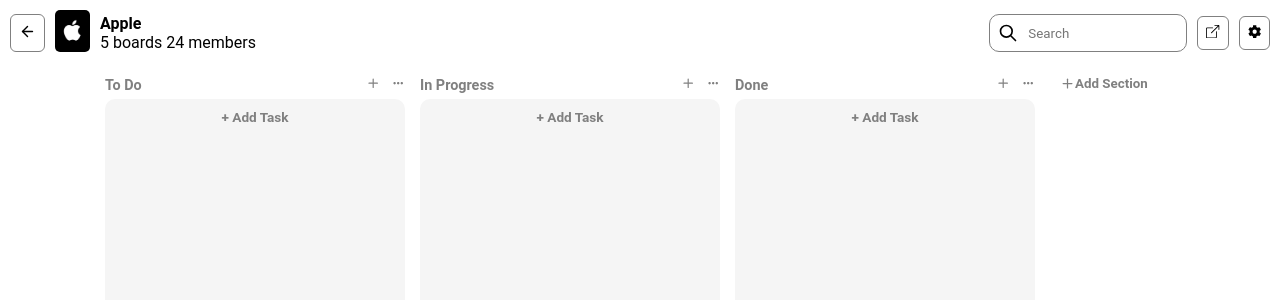
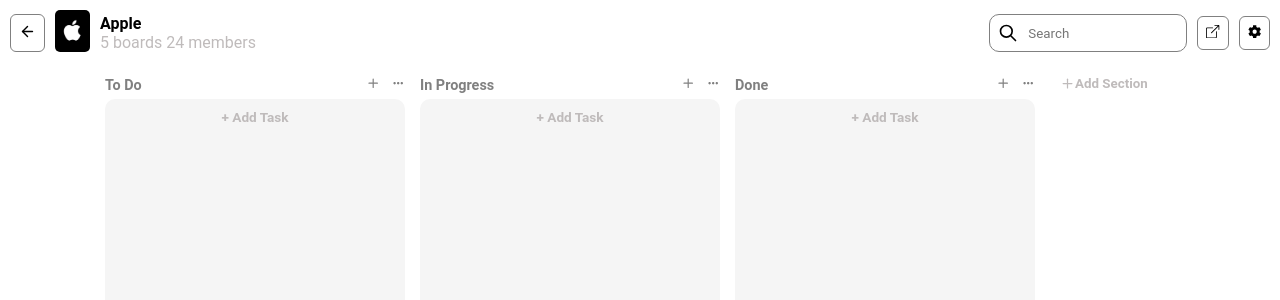
Before and after one commit to VJ13SS/Kanban-Board, a React (Vite) app: page / in a window 1280 px wide. Shown: the top 300 px of the page. Built offline with nearby package versions, Linux system fonts and the light colour scheme.

Commit message:
updated board.jsx

```diff
--- a/src/App.jsx
+++ b/src/App.jsx
@@ -16,8 +16,9 @@ export default function App() {
     if (
       destination.droppableId === source.droppableId &&
       source.index === destination.index
-    )
+    ) {
       return;
+    }
 
     modifySectionTasks(
       source.droppableId,
--- a/src/components/addSection/addSection.css
+++ b/src/components/addSection/addSection.css
@@ -11,7 +11,7 @@
     background-color: white;
     flex-shrink: 0;
     border: none;
-    color: gray;
+    color: rgb(191, 187, 187);
     cursor: pointer;
     font-weight: bold;
     display: flex;
--- a/src/components/board/board.css
+++ b/src/components/board/board.css
@@ -1,32 +1,30 @@
-.container{
+.container {
   display: flex;
   justify-content: center;
   font-weight: 500;
   gap: 10px;
-
 }
 
-.kanban-board{
+.kanban-board {
   overflow-x: auto;
   padding-inline: 5px;
 }
 
-.kanban-board__sections{
+.kanban-board__sections {
   display: flex;
   align-items: flex-start;
   justify-content: center;
   gap: 15px;
   min-width: max-content;
   padding: 5px;
-
 }
 
-.section{
+.section {
   width: 300px;
   flex-shrink: 0;
 }
 
-.section__tasks{
+.section__tasks {
   height: 80vh;
   display: flex;
   align-items: center;
@@ -37,18 +35,16 @@ justify-content: center;
   border-radius: 10px;
   cursor: pointer;
   overflow-y: auto;
-
 }
 
-.task-container{
+.task-container {
   width: 100%;
   min-height: 90px;
   background: rgba(113, 112, 112, 0.1);
   border-radius: 10px;
-    margin-bottom: 8px;
 }
 
-.section__header{
+.section__header {
   display: flex;
   justify-content: space-between;
   align-items: center;
@@ -58,11 +54,11 @@ justify-content: center;
   color: gray;
 }
 
-.section__delete{
+.section__delete {
   position: relative;
 }
 
-.section__dropdown{
+.section__dropdown {
   display: none;
   background-color: white;
   color: red;
@@ -77,31 +73,24 @@ justify-content: center;
   z-index: 1;
 }
 
-.section__delete:hover .section__dropdown{
+.section__delete:hover .section__dropdown {
   display: block;
 }
 
-.section__add-task{
-    color: gray;
+.section__add-task {
+  color:rgb(191, 187, 187);
   font-size: 0.85rem;
   font-weight: bold;
 }
 
-.section__options{
+.section__options {
   display: flex;
   gap: 10px;
   cursor: pointer;
 }
 
-
-.drag{
-  box-shadow: 0px 0px 5px black;
-  border: 2px dashed black;
-  height: 90px;
-  width: 100%;
-}
-@media (max-width:500px){
-    .container{
+@media (max-width: 500px) {
+  .container {
     flex-direction: column-reverse;
   }
 }
--- a/src/components/board/board.jsx
+++ b/src/components/board/board.jsx
@@ -66,16 +66,12 @@ export default function Board() {
               <Droppable droppableId={section.toString()}>
                 {(provided, snapshot) => (
                   <div
-                    className={`section__tasks `}
+                    className={`section__tasks`}
                     ref={provided.innerRef}
                     {...provided.droppableProps}
                   >
                     {taskList.map((task, indx) => (
-                      <div
-                        className={`${
-                          snapshot.isDragging ? "drag" : "task-container "
-                        } }`}
-                      >
+                      <div className="task-container">
                         <Draggable
                           draggableId={task.id.toString()}
                           index={indx}
@@ -103,6 +99,7 @@ export default function Board() {
                         + Add Task
                       </span>
                     )}
+                    {provided.placeholder}
                   </div>
                 )}
               </Droppable>
--- a/src/components/header/header.css
+++ b/src/components/header/header.css
@@ -6,11 +6,16 @@ header,.header__details,.header__left,.header__right,.header__input{
 
 header{
     justify-content: space-between;
+
 }
 
 .header__details,.header__left,.header__right,.header__input{
     justify-content: center;
     gap: 10px;
+}
+
+.header__name p{
+    color: rgb(191, 187, 187);
 }
 
 .header__details figure{
--- a/src/components/task/task.css
+++ b/src/components/task/task.css
@@ -10,7 +10,6 @@
   justify-content: space-between;
   position: relative;
   flex-shrink: 0;
-  pointer-events: all;
   font-size: 0.83rem;
 }
 
@@ -38,7 +37,6 @@
   width: 24px;
   height: 24px;
 }
-
 
 
 .task__category {
```
Also changed, not shown: src/components/task/task.jsx (+5 -6 lines). Lines whose indentation alone changed are shown as unchanged.
